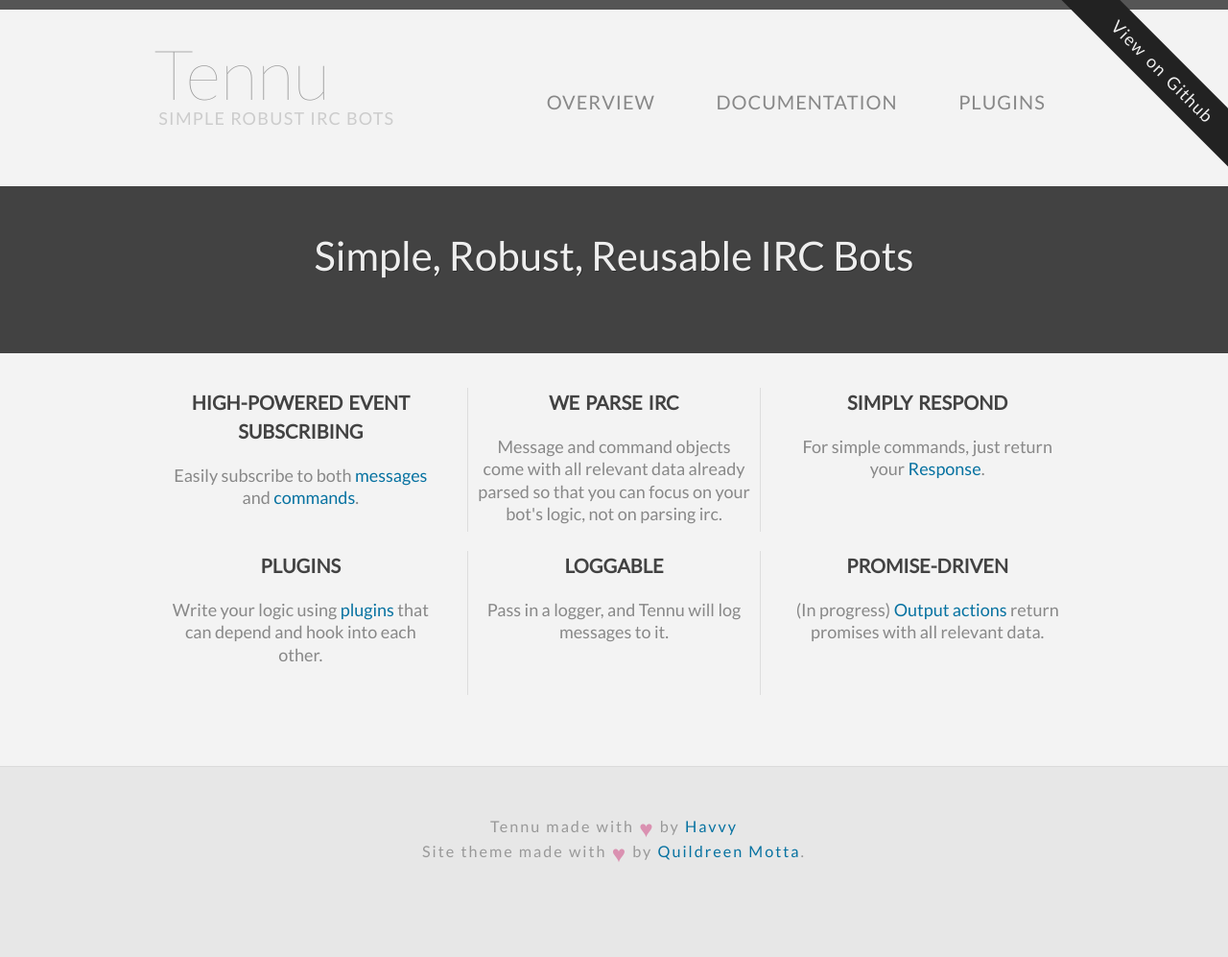
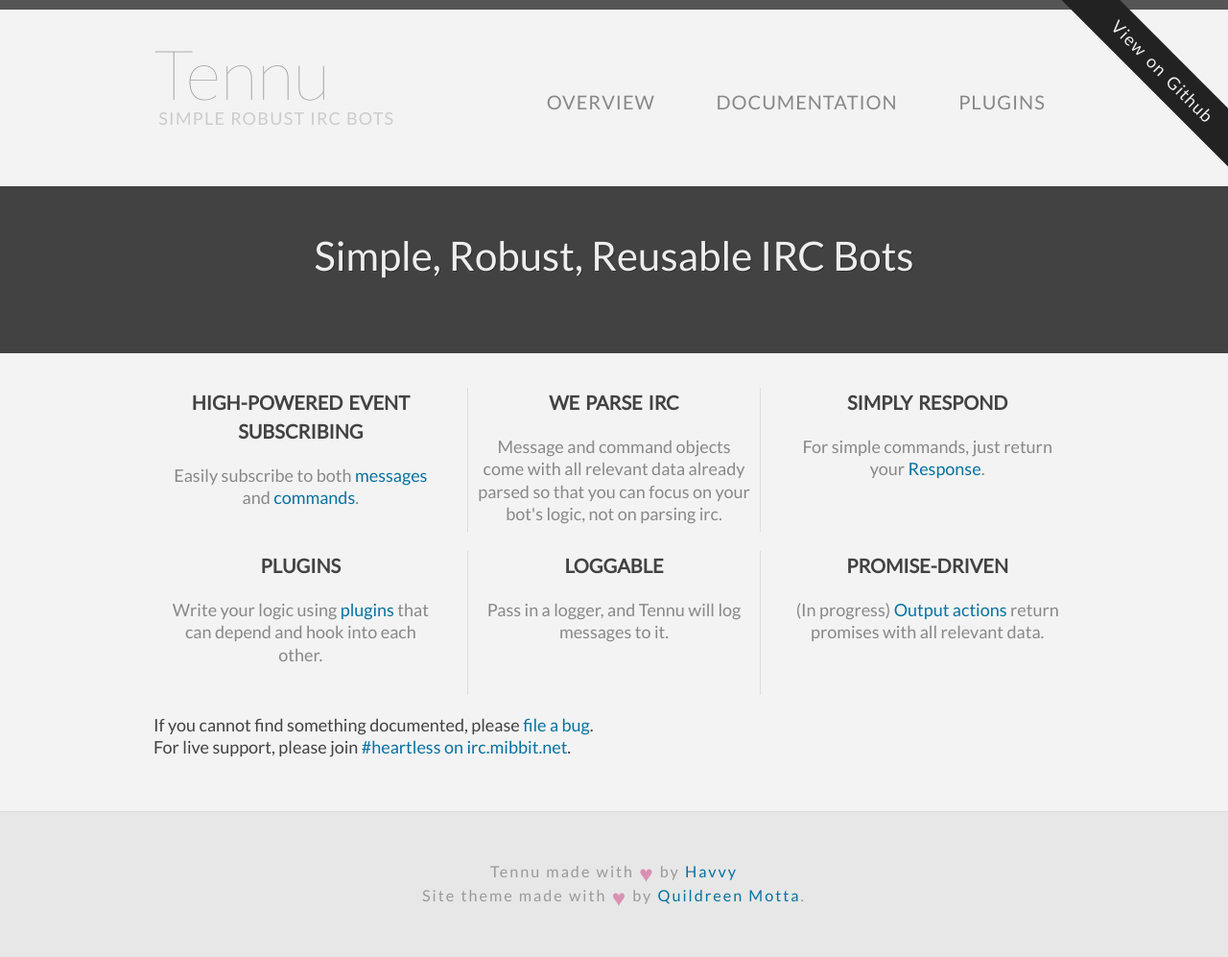
Before and after one commit to Tennu/tennu.github.io, a Jekyll site: the page built from index.html, in a window 1280 px wide. Shown: the whole page at 96% size. Built offline with Jekyll 4.4.1, drawn with Linux system fonts in a browser that asks for light colours; some web fonts are replaced; before the commit the page ends 950 px from its top, so only the background shows below that.

Commit message:
Put live support + bug message on front page

```diff
--- a/index.html
+++ b/index.html
@@ -52,4 +52,7 @@
       </ul>
     </div>
   </div>
+
+  <p>If you cannot find something documented, please <a href="https://github.com/tennu/tennu.github.io">file a bug</a>.</p>
+  <p>For live support, please join <a href="irc://irc.mibbit.net/heartless">#heartless on irc.mibbit.net</a>.</p>
 </div>
```
